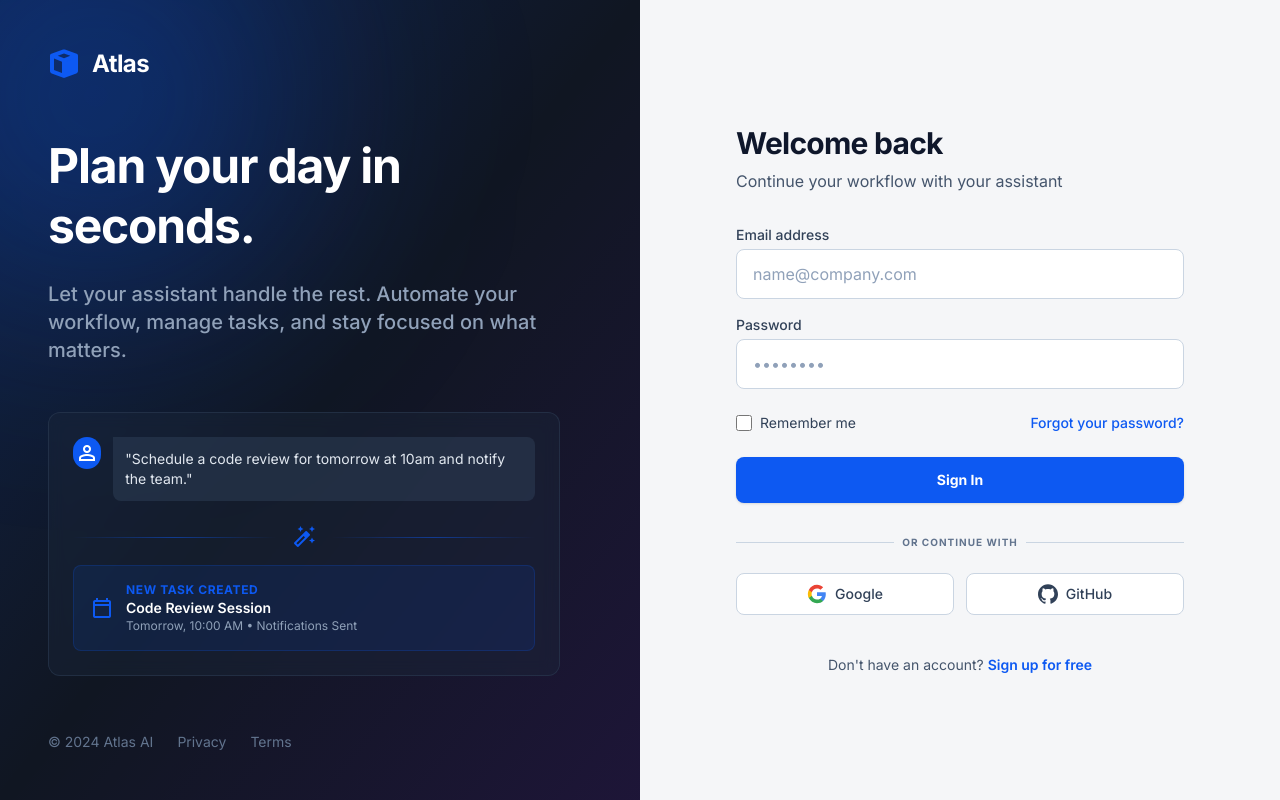
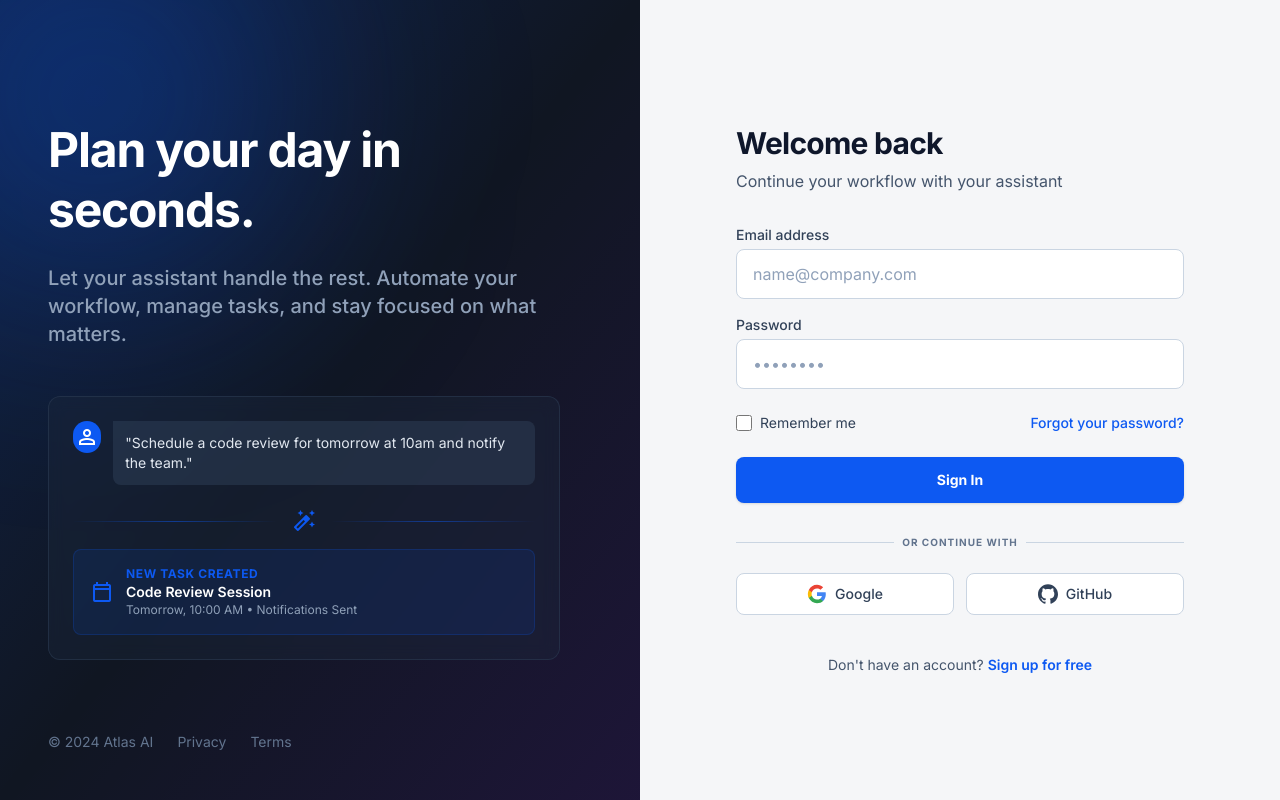
Before and after one commit to mubarakkkkkk/Atlas, a Next.js app: page /signin in a window 1280 px wide. Built offline with nearby package versions, Linux system fonts and the light colour scheme.

Commit message:
rm: svg logo removed

```diff
--- a/app/(auth)/signin/page.tsx
+++ b/app/(auth)/signin/page.tsx
@@ -3,7 +3,7 @@
 import { useState } from "react";
 import Link from "next/link";
 import { useRouter } from "next/navigation";
-import { AtlasLogo, SocialButtons, AuthBranding } from "../../components/auth";
+import { SocialButtons, AuthBranding } from "../../components/auth";
 
 export default function SignInPage() {
   const router = useRouter();
@@ -56,8 +56,7 @@ export default function SignInPage() {
         <div className="w-full max-w-md space-y-8">
           {/* Mobile Logo */}
           <div className="flex lg:hidden items-center justify-center gap-3 mb-10">
-            <AtlasLogo className="size-8 text-primary" />
-            <h2 className="text-2xl font-bold dark:text-white">Atlas</h2>
+
           </div>
 
           <div className="text-left">
--- a/app/components/auth/AtlasLogo.tsx
+++ /dev/null
@@ -1,27 +0,0 @@
-interface AtlasLogoProps {
-  className?: string;
-}
-
-export function AtlasLogo({ className = "size-8" }: AtlasLogoProps) {
-  return (
-    <svg
-      className={className}
-      fill="none"
-      viewBox="0 0 48 48"
-      xmlns="http://www.w3.org/2000/svg"
-    >
-      <path
-        clipRule="evenodd"
-        d="M24 18.4228L42 11.475V34.3663C42 34.7796 41.7457 35.1504 41.3601 35.2992L24 42V18.4228Z"
-        fill="currentColor"
-        fillRule="evenodd"
-      />
-      <path
-        clipRule="evenodd"
-        d="M24 8.18819L33.4123 11.574L24 15.2071L14.5877 11.574L24 8.18819ZM9 15.8487L21 20.4805V37.6263L9 32.9945V15.8487ZM27 37.6263V20.4805L39 15.8487V32.9945L27 37.6263ZM25.354 2.29885C24.4788 1.98402 23.5212 1.98402 22.646 2.29885L4.98454 8.65208C3.7939 9.08038 3 10.2097 3 11.475V34.3663C3 36.0196 4.01719 37.5026 5.55962 38.098L22.9197 44.7987C23.6149 45.0671 24.3851 45.0671 25.0803 44.7987L42.4404 38.098C43.9828 37.5026 45 36.0196 45 34.3663V11.475C45 10.2097 44.2061 9.08038 43.0155 8.65208L25.354 2.29885Z"
-        fill="currentColor"
-        fillRule="evenodd"
-      />
-    </svg>
-  );
-}
--- a/app/components/auth/AuthBranding.tsx
+++ b/app/components/auth/AuthBranding.tsx
@@ -1,5 +1,5 @@
-import { AtlasLogo } from "./AtlasLogo";
 import { MaterialIcon } from "../ui/MaterialIcon";
+import Image from "next/image";
 
 export function AuthBranding() {
   return (
@@ -11,8 +11,7 @@ export function AuthBranding() {
       {/* Logo */}
       <div className="relative z-10">
         <div className="flex items-center gap-3 text-white">
-          <AtlasLogo className="size-8 text-primary" />
-          <h2 className="text-2xl font-bold tracking-tight">Atlas</h2>
+
         </div>
       </div>
 
--- a/app/components/auth/SignupBranding.tsx
+++ b/app/components/auth/SignupBranding.tsx
@@ -1,4 +1,3 @@
-import { AtlasLogo } from "./AtlasLogo";
 import { MaterialIcon } from "../ui/MaterialIcon";
 
 export function SignupBranding() {
@@ -11,7 +10,6 @@ export function SignupBranding() {
       {/* Logo */}
       <div className="relative z-10 flex items-center gap-3">
         <div className="bg-primary p-2 rounded-lg">
-          <AtlasLogo className="size-6 text-white" />
         </div>
         <span className="text-2xl font-bold tracking-tight text-white">Atlas</span>
       </div>
--- a/app/components/auth/index.ts
+++ b/app/components/auth/index.ts
@@ -1,4 +1,3 @@
-export { AtlasLogo } from "./AtlasLogo";
 export { SocialButtons } from "./SocialButtons";
 export { AuthBranding } from "./AuthBranding";
 export { SignupBranding } from "./SignupBranding";
```
